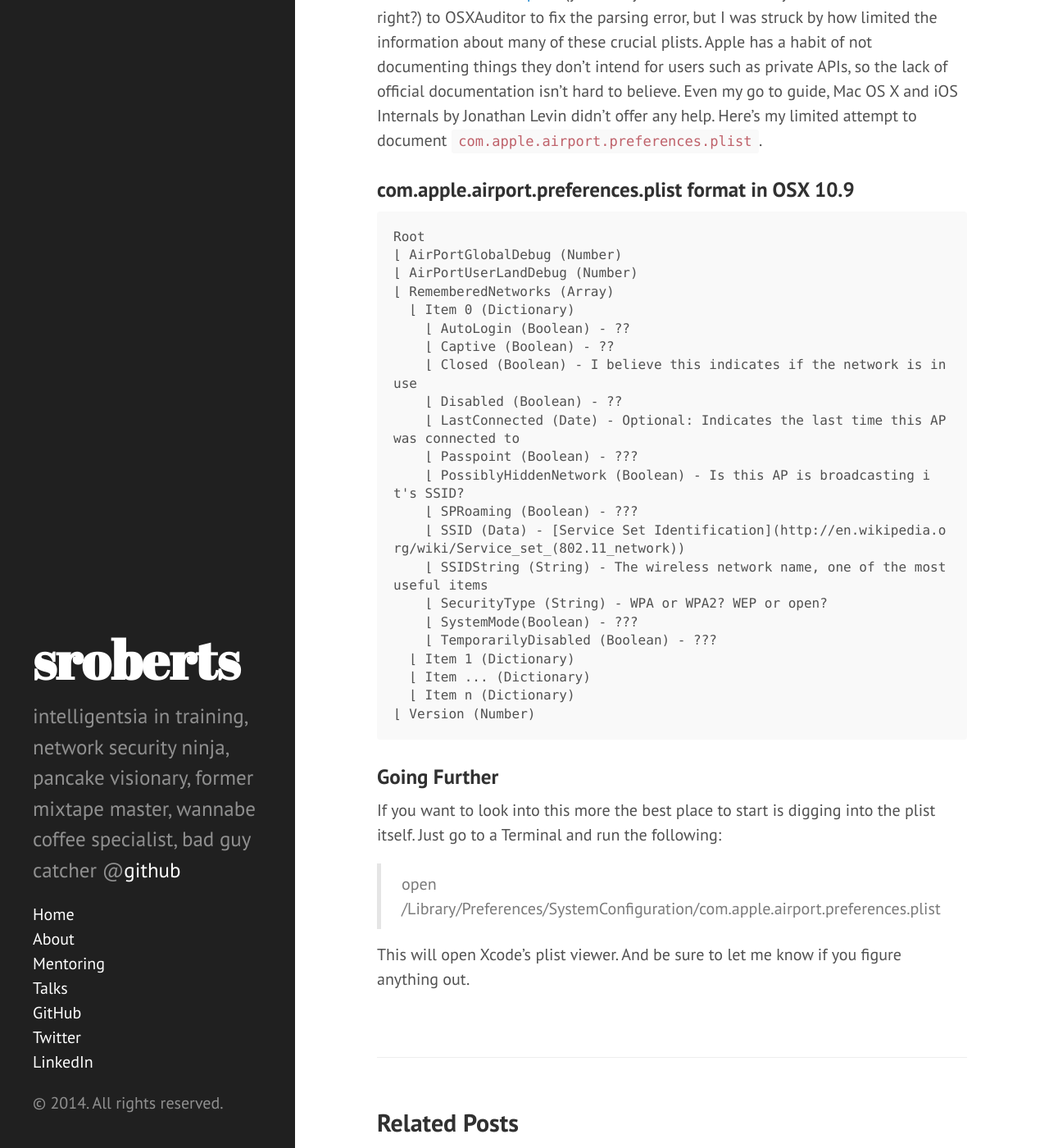
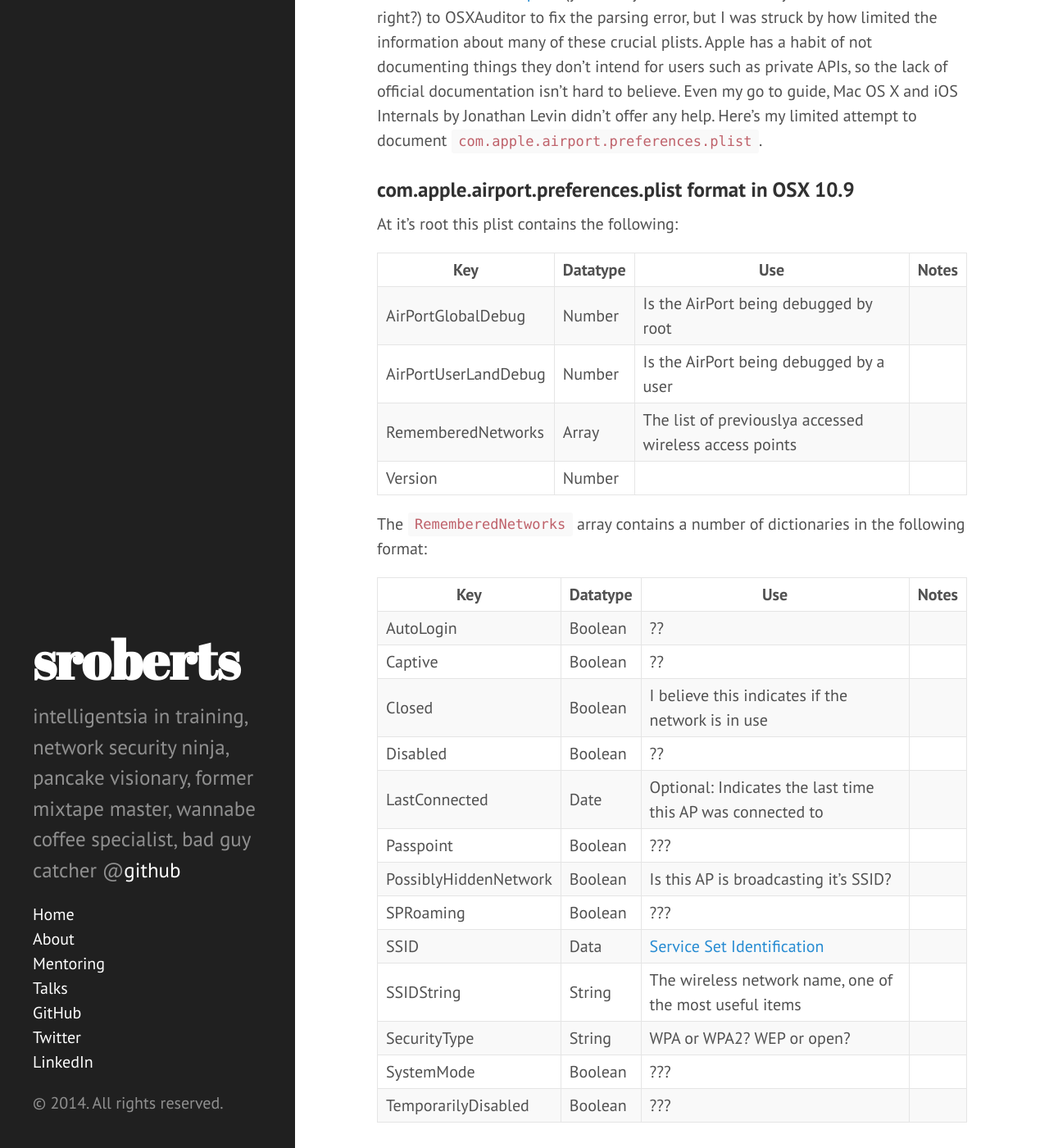
Before and after one commit to sroberts/sroberts.github.io, a Jekyll site: the page built from _posts/2014-03-03-osx-airport-changes.md, in a window 1280 px wide and 1400 px high, scrolled down 998 px. Shown: the whole window at 82% size. Built offline with Jekyll 4.4.1, drawn with Linux system fonts in a browser that asks for light colours; Markdown is read by kramdown in place of the engine named in the settings.

Commit message:
Cleaned up hierarchy by making it two tables

````diff
--- a/_posts/2014-03-03-osx-airport-changes.md
+++ b/_posts/2014-03-03-osx-airport-changes.md
@@ -23,30 +23,32 @@ I submitted a [Pull Request](https://github.com/jipegit/OSXAuditor/pull/8) (you
 
 ### com.apple.airport.preferences.plist format in OSX 10.9
 
-```
-Root
-⌊ AirPortGlobalDebug (Number)
-⌊ AirPortUserLandDebug (Number)
-⌊ RememberedNetworks (Array)
-  ⌊ Item 0 (Dictionary)
-    ⌊ AutoLogin (Boolean) - ??
-    ⌊ Captive (Boolean) - ??
-    ⌊ Closed (Boolean) - I believe this indicates if the network is in use
-    ⌊ Disabled (Boolean) - ??
-    ⌊ LastConnected (Date) - Optional: Indicates the last time this AP was connected to
-    ⌊ Passpoint (Boolean) - ???
-    ⌊ PossiblyHiddenNetwork (Boolean) - Is this AP is broadcasting it's SSID?
-    ⌊ SPRoaming (Boolean) - ???
-    ⌊ SSID (Data) - [Service Set Identification](http://en.wikipedia.org/wiki/Service_set_(802.11_network))
-    ⌊ SSIDString (String) - The wireless network name, one of the most useful items
-    ⌊ SecurityType (String) - WPA or WPA2? WEP or open?
-    ⌊ SystemMode(Boolean) - ???
-    ⌊ TemporarilyDisabled (Boolean) - ???
-  ⌊ Item 1 (Dictionary)
-  ⌊ Item ... (Dictionary)
-  ⌊ Item n (Dictionary)
-⌊ Version (Number)
-```
+At it's root this plist contains the following:
+
+| Key | Datatype | Use | Notes |
+| --- | -------- | --- | ----- |
+| AirPortGlobalDebug | Number | Is the AirPort being debugged by root | |
+| AirPortUserLandDebug | Number | Is the AirPort being debugged by a user | |
+| RememberedNetworks | Array | The list of previouslya accessed wireless access points | |
+| Version | Number | | |
+
+The ```RememberedNetworks``` array contains a number of dictionaries in the following format:
+
+| Key | Datatype | Use | Notes |
+| --- | -------- | --- | ----- |
+| AutoLogin | Boolean | ?? | |
+| Captive | Boolean | ?? | |
+| Closed | Boolean | I believe this indicates if the network is in use | |
+| Disabled | Boolean | ?? | |
+| LastConnected | Date | Optional: Indicates the last time this AP was connected to | |
+| Passpoint | Boolean | ??? | |
+| PossiblyHiddenNetwork | Boolean | Is this AP is broadcasting it's SSID? | |
+| SPRoaming | Boolean | ??? | |
+| SSID | Data | [Service Set Identification](http://en.wikipedia.org/wiki/Service_set_(802.11_network)) | |
+| SSIDString | String | The wireless network name, one of the most useful items | |
+| SecurityType | String | WPA or WPA2? WEP or open? | |
+| SystemMode | Boolean | ??? | |
+| TemporarilyDisabled | Boolean | ??? | |
 
 ### Going Further
 If you want to look into this more the best place to start is digging into the plist itself. Just go to a Terminal and run the following:
````
